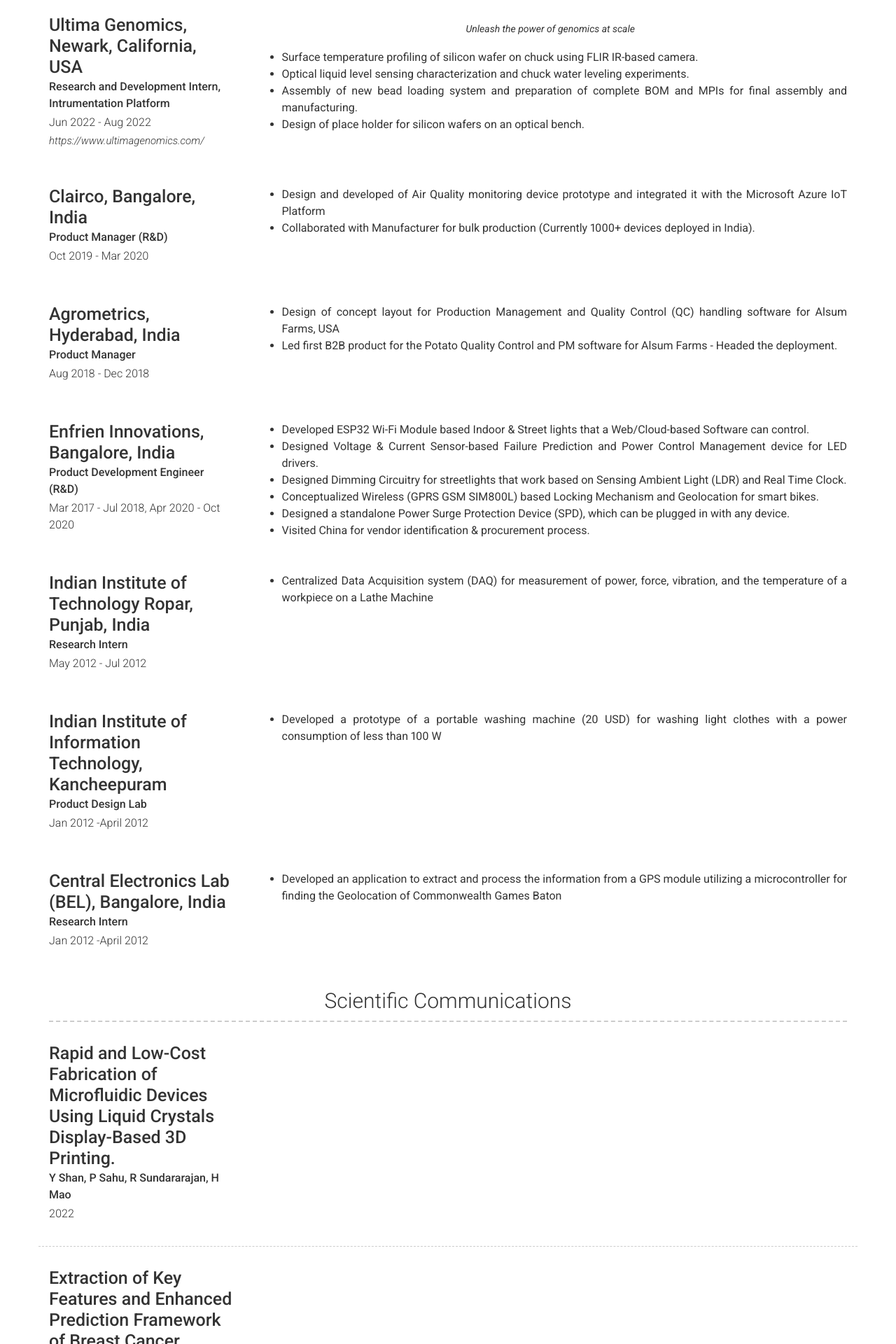
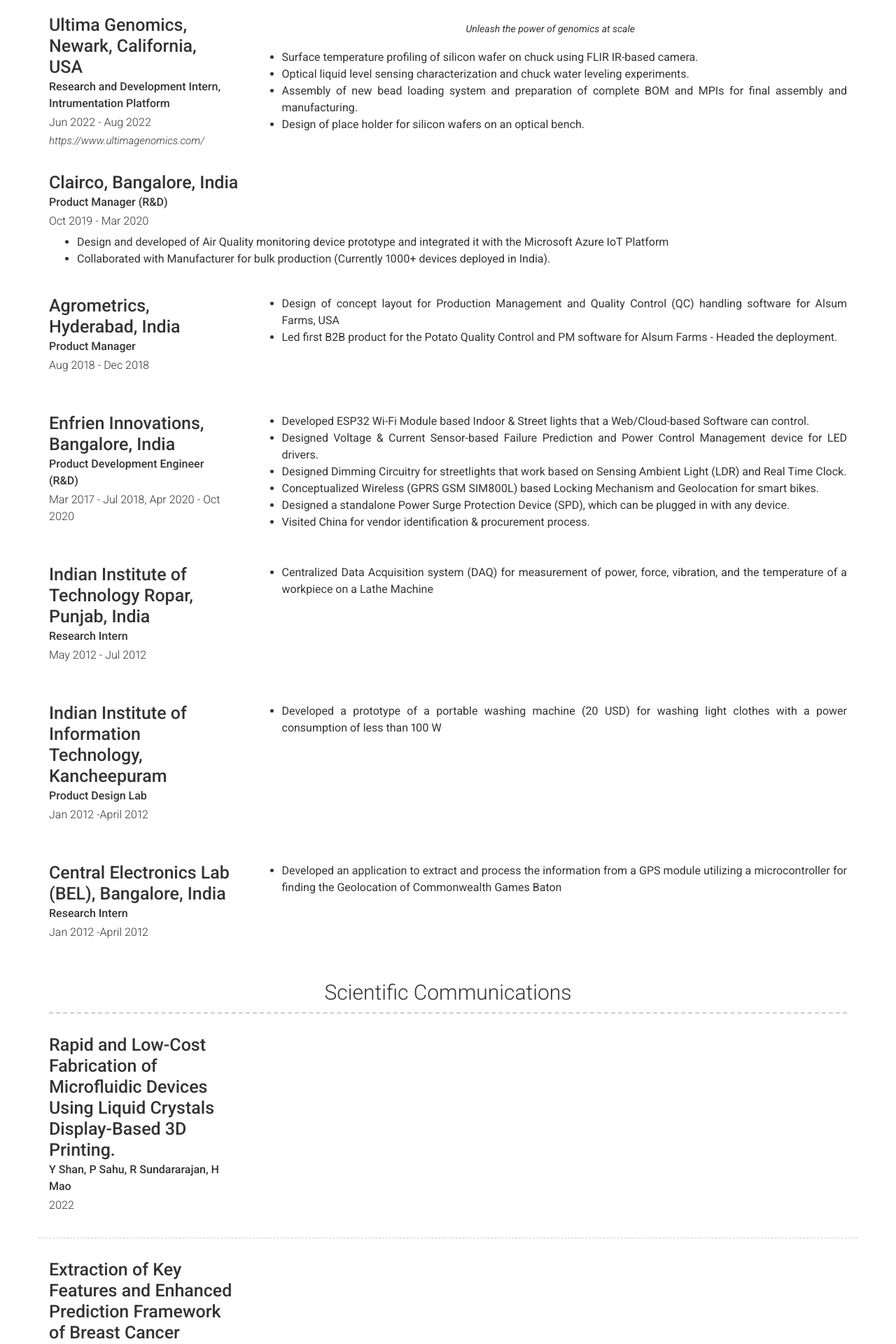
Before and after one commit to praveensahuatpurdue/praveensahuatpurdue.github.io, a Jekyll site: the page built from index.md, in a window 1280 px wide. Shown: the part 1539-3459 px from the top of the page at 70% size. Built offline with Jekyll 4.4.1, drawn with Linux system fonts in a browser that asks for light colours; nearby versions of some CDN libraries.

Commit message:
formatting

```diff
--- a/_config.yml
+++ b/_config.yml
@@ -50,8 +50,7 @@ content:
   - title: Education
     layout: list
     content:
-      - layout: left
-        title: Purdue University, West Lafyette, IN, USA
+      - title: Purdue University, West Lafyette, IN, USA
         sub_title: Ph.D. in Technology with specialization in Interdisciplinary Research (Biomedical Sensors)
         caption: 2021 - Expected Summer 2024
       - layout: left
@@ -65,7 +64,7 @@ content:
   - title: Experience
     layout: list
     content:
-      - layout: left
+      - layout: top-left
         title: Ultima Genomics, Newark, California, USA
         sub_title: Research and Development Intern, Intrumentation Platform
         caption: Jun 2022 - Aug 2022
@@ -77,7 +76,7 @@ content:
           - Optical liquid level sensing characterization and chuck water leveling experiments.
           - Assembly of new bead loading system and preparation of complete BOM and MPIs for final assembly and manufacturing.
           - Design of place holder for silicon wafers on an optical bench.
-      - layout: left
+      - layout: top - left
         title: Clairco, Bangalore, India
         sub_title: Product Manager (R&D)
         caption: Oct 2019 - Mar 2020
```
